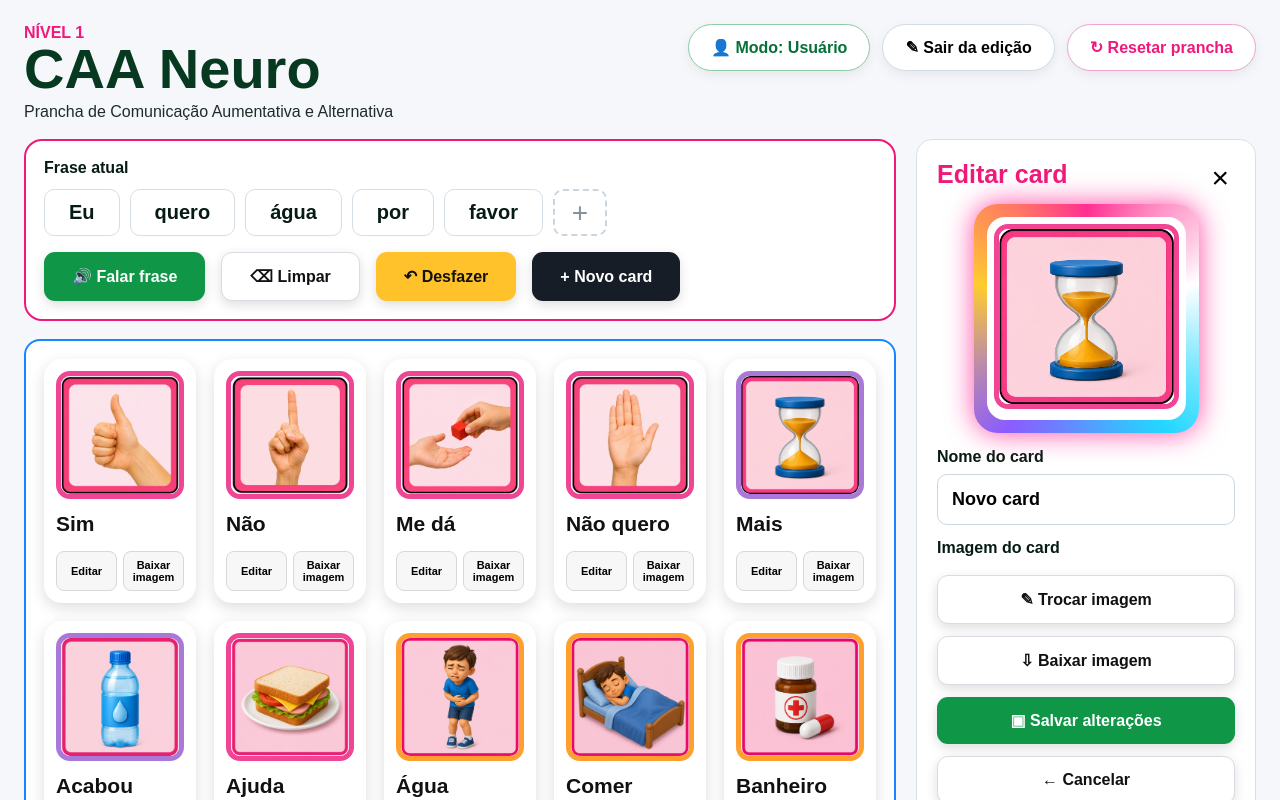
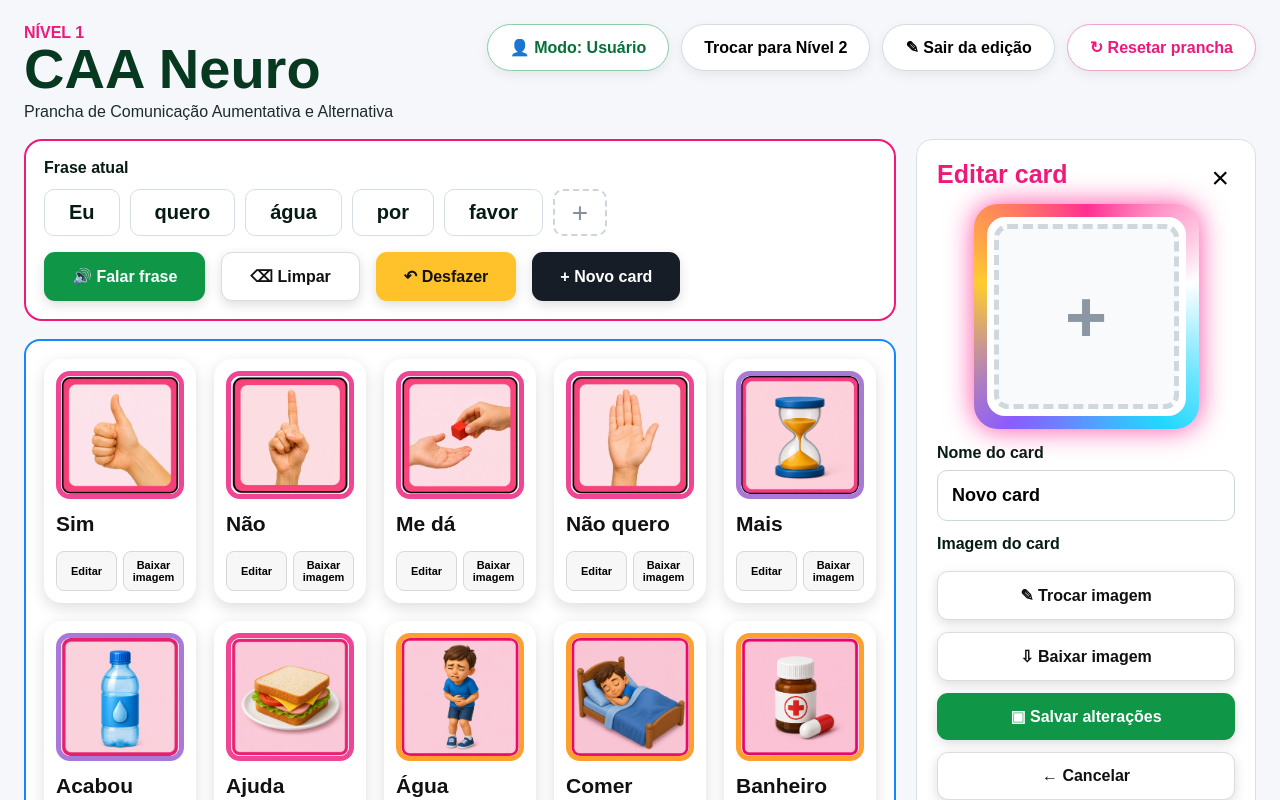
Before and after one commit to andreajoa/CAA-NEURO, a Next.js app: page / in a window 1280 px wide. Both pictures are taken after a click on the button "+ Novo card". Shown: the top 800 px of the page. Built offline with nearby package versions, Linux system fonts and the light colour scheme.

Commit message:
Add empty editable level 2 board

```diff
--- a/app/globals.css
+++ b/app/globals.css
@@ -185,3 +185,29 @@ button{font-family:inherit;cursor:pointer}
   .caa-btn{width:100%;padding:13px}
   .caa-info-grid{grid-template-columns:1fr}
 }
+
+.caa-empty-img{
+  width:100%;
+  height:100%;
+  display:flex;
+  align-items:center;
+  justify-content:center;
+  font-size:58px;
+  font-weight:900;
+  color:#8b98a3;
+  background:linear-gradient(135deg,#fff,#f3f7fb);
+}
+
+.caa-empty-preview{
+  width:100%;
+  aspect-ratio:1/1;
+  display:flex;
+  align-items:center;
+  justify-content:center;
+  font-size:72px;
+  font-weight:900;
+  color:#8b98a3;
+  border:5px dashed #cfd8df;
+  border-radius:14px;
+  background:#f8fafc;
+}
--- a/app/page.jsx
+++ b/app/page.jsx
@@ -11,14 +11,32 @@ const initialCards = [
 ].map(([id,label,file,cat])=>({id,label,image:`/cards/level-1/${file}`,cat}));
 
 export default function Home(){
+  const emptyLevel2Cards = Array.from({ length: 24 }).map((_, index) => ({
+  id: `nivel-2-card-${index + 1}`,
+  label: `Card ${index + 1}`,
+  image: "",
+  cat: "basic",
+  empty: true
+}));
+
+  const [level,setLevel]=useState(1);
   const [cards,setCards]=useState(initialCards);
   const [phrase,setPhrase]=useState(["Eu","quero","água","por","favor"]);
   const [editMode,setEditMode]=useState(false);
   const [editing,setEditing]=useState(null);
   const fileRef=useRef(null);
 
-  useEffect(()=>{const s=localStorage.getItem("caa-level-1-cards");if(s)setCards(JSON.parse(s))},[]);
-  function persist(next){setCards(next);localStorage.setItem("caa-level-1-cards",JSON.stringify(next))}
+  useEffect(()=>{
+    const key = level === 1 ? "caa-level-1-cards" : "caa-level-2-cards";
+    const saved = localStorage.getItem(key);
+    if(saved) setCards(JSON.parse(saved));
+    else setCards(level === 1 ? initialCards : emptyLevel2Cards);
+  },[level]);
+  function persist(next){
+    setCards(next);
+    const key = level === 1 ? "caa-level-1-cards" : "caa-level-2-cards";
+    localStorage.setItem(key,JSON.stringify(next));
+  }
   function speak(text){const u=new SpeechSynthesisUtterance(text);u.lang="pt-BR";u.rate=.88;speechSynthesis.cancel();speechSynthesis.speak(u)}
   function selectCard(card){setPhrase(p=>[...p,card.label]);setEditing(card);speak(card.label)}
   function saveEditing(){persist(cards.map(c=>c.id===editing.id?editing:c));setEditing(null)}
@@ -29,21 +47,34 @@ export default function Home(){
     const ctx=canvas.getContext("2d");ctx.fillStyle="#ffe8f1";ctx.fillRect(0,0,1200,1200);
     const size=Math.min(img.width,img.height),sx=(img.width-size)/2,sy=(img.height-size)/2;
     ctx.drawImage(img,sx,sy,size,size,0,0,1200,1200);
-    setEditing({...editing,image:canvas.toDataURL("image/png")});
+    setEditing({...editing,image:canvas.toDataURL("image/png"),empty:false});
   }
   function downloadImage(card){const a=document.createElement("a");a.href=card.image;a.download=`${card.id}.png`;a.click()}
-  function reset(){localStorage.removeItem("caa-level-1-cards");setCards(initialCards);setPhrase(["Eu","quero","água","por","favor"])}
-  function addCard(){const c={id:crypto.randomUUID(),label:"Novo card",image:"/cards/level-1/mais.png",cat:"basic"};persist([...cards,c]);setEditing(c);setEditMode(true)}
+  function reset(){
+    const key = level === 1 ? "caa-level-1-cards" : "caa-level-2-cards";
+    localStorage.removeItem(key);
+    setCards(level === 1 ? initialCards : emptyLevel2Cards);
+    setPhrase(level === 1 ? ["Eu","quero","água","por","favor"] : []);
+  }
+  function addCard(){
+    const c={id:crypto.randomUUID(),label:"Novo card",image:"",cat:"basic",empty:true};
+    persist([...cards,c]);
+    setEditing(c);
+    setEditMode(true);
+  }
 
   return <main className={`caa-page ${editMode?"caa-editing":""}`}>
     <header className="caa-header">
       <div>
-        <div className="caa-level">Nível 1</div>
+        <div className="caa-level">Nível {level}</div>
         <h1 className="caa-title">CAA Neuro</h1>
         <div className="caa-subtitle">Prancha de Comunicação Aumentativa e Alternativa</div>
       </div>
       <div className="caa-actions">
         <button className="caa-pill caa-pill-green">👤 Modo: Usuário</button>
+        <button className="caa-pill" onClick={()=>setLevel(level === 1 ? 2 : 1)}>
+          Trocar para Nível {level === 1 ? "2" : "1"}
+        </button>
         <button className="caa-pill" onClick={()=>setEditMode(!editMode)}>✎ {editMode?"Sair da edição":"Editar cartões"}</button>
         <button className="caa-pill caa-pill-pink" onClick={reset}>↻ Resetar prancha</button>
       </div>
@@ -70,7 +101,9 @@ export default function Home(){
             {cards.map(card=><article key={card.id} className={`caa-card cat-${card.cat} ${editing?.id===card.id?"active":""}`}>
               <div className="caa-card-inner">
                 <button onClick={()=>selectCard(card)} className="caa-card-button">
-                  <div className="caa-img"><img src={card.image} alt={card.label}/></div>
+                  <div className="caa-img">
+                    {card.image ? <img src={card.image} alt={card.label}/> : <div className="caa-empty-img">+</div>}
+                  </div>
                   <div className="caa-label">{card.label}</div>
                 </button>
                 <div className="caa-card-tools">
@@ -88,7 +121,9 @@ export default function Home(){
         <button className="caa-close" onClick={()=>setEditing(null)}>×</button>
         <h2>Editar card</h2>
         {editing?<>
-          <div className="caa-preview"><div className="caa-preview-inner"><img src={editing.image} alt={editing.label}/></div></div>
+          <div className="caa-preview"><div className="caa-preview-inner">
+              {editing.image ? <img src={editing.image} alt={editing.label}/> : <div className="caa-empty-preview">+</div>}
+            </div></div>
           <div className="caa-field">Nome do card</div>
           <input className="caa-input" value={editing.label} onChange={e=>setEditing({...editing,label:e.target.value})}/>
           <div className="caa-field">Imagem do card</div>
```
